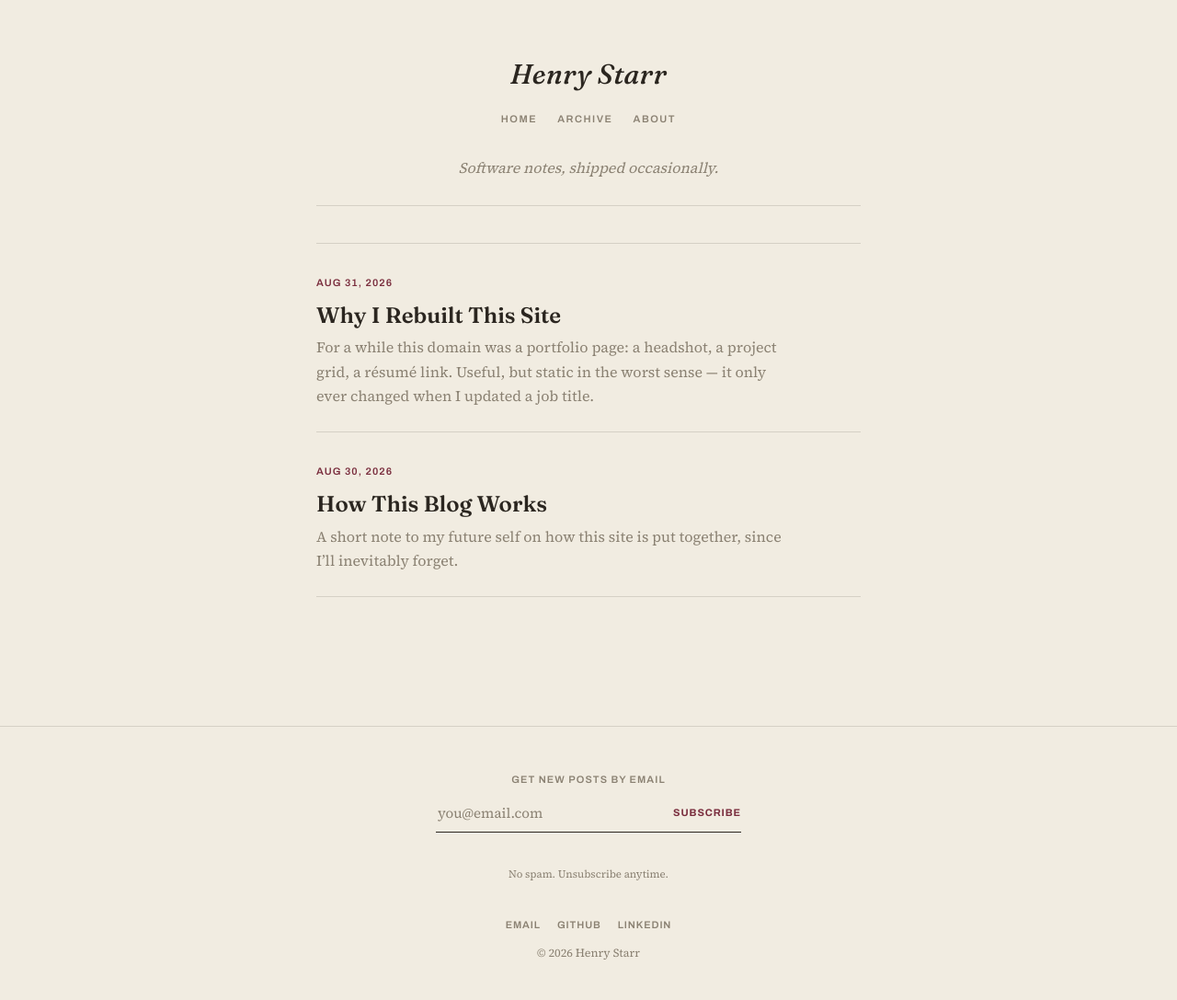
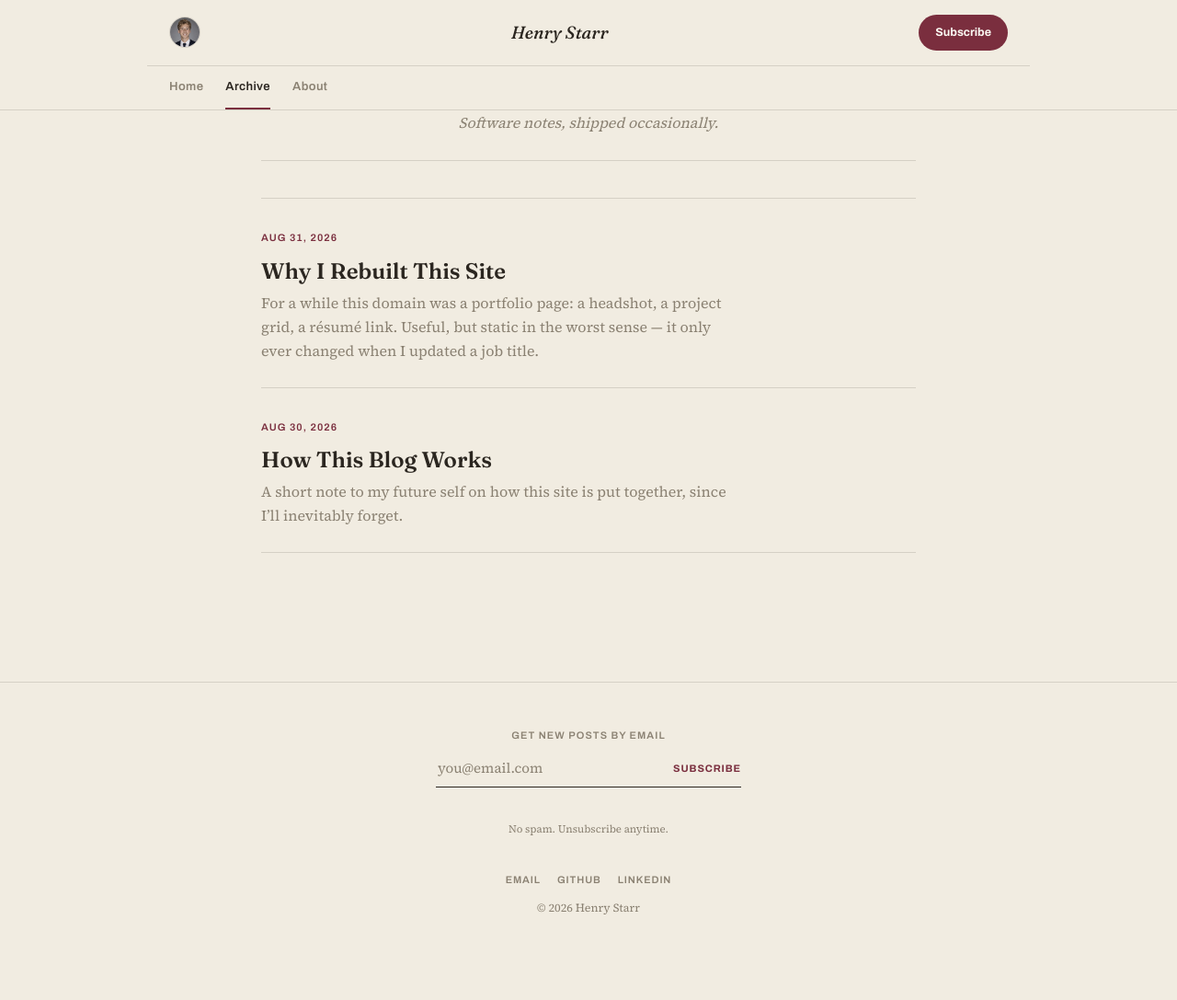
Before and after one commit to henstarr/henstarr.github.io, a Jekyll site: the page built from blog.md, in a window 1280 px wide. Shown: the whole page at 92% size. Built offline with Jekyll 4.4.1, drawn with Linux system fonts in a browser that asks for light colours; after the commit the page ends 1038 px from its top, so only the background shows below that.

Commit message:
Rebuild home as a Substack-style feed, add app header
- Home is now a feed: featured post + up to 4 secondary links, then
  a Latest list with a sidebar subscribe card, matching the Josh
  Hou-style reference layout the user pointed to.
- New site-wide header: avatar, wordmark, Subscribe pill, and a
  Home/Archive/About tab bar with active-state underline.
- Widened the shared content column so Archive/post pages line up
  with the new wider header; reading text itself stays capped at
  640px for line length.
- Swap in the tighter-cropped headshot everywhere (favicon, header
  avatar, bio photo, subscribe-card avatar all share one file).

```diff
--- a/_includes/nav.html
+++ b/_includes/nav.html
@@ -1,8 +1,14 @@
-<header class="masthead">
-  <a class="masthead-word" href="{{ '/' | relative_url }}">{{ site.title }}</a>
-  <nav class="masthead-nav">
-    <a href="{{ '/' | relative_url }}">Home</a>
-    <a href="{{ '/blog/' | relative_url }}">Archive</a>
-    <a href="{{ '/about/' | relative_url }}">About</a>
+<header class="site-header">
+  <div class="site-header-bar">
+    <a class="site-header-avatar" href="{{ '/' | relative_url }}">
+      <img src="{{ '/assets/img/henry-portrait.jpg' | relative_url }}" alt="{{ site.author }}">
+    </a>
+    <a class="site-header-title" href="{{ '/' | relative_url }}">{{ site.title }}</a>
+    <a class="site-header-subscribe" href="#subscribe">Subscribe</a>
+  </div>
+  <nav class="site-header-tabs">
+    <a href="{{ '/' | relative_url }}" class="{% if page.url == '/' %}is-active{% endif %}">Home</a>
+    <a href="{{ '/blog/' | relative_url }}" class="{% if page.url == '/blog/' or page.layout == 'post' %}is-active{% endif %}">Archive</a>
+    <a href="{{ '/about/' | relative_url }}" class="{% if page.url == '/about/' %}is-active{% endif %}">About</a>
   </nav>
 </header>
--- a/assets/css/style.css
+++ b/assets/css/style.css
@@ -43,56 +43,98 @@
 
 img { max-width: 100%; display: block; }
 
-/* ---------- Masthead ---------- */
+/* ---------- Site header ---------- */
 
-.masthead {
-  max-width: 720px;
-  margin: 0 auto;
-  padding: 56px 24px 28px;
-  display: flex;
-  flex-direction: column;
-  align-items: center;
-  gap: 14px;
-  text-align: center;
+.site-header {
+  flex-shrink: 0;
+  border-bottom: 1px solid var(--line);
 }
 
-.masthead-word {
+.site-header-bar {
+  max-width: 960px;
+  margin: 0 auto;
+  padding: 16px 24px;
+  display: flex;
+  align-items: center;
+  gap: 16px;
+}
+
+.site-header-avatar { flex: none; line-height: 0; }
+.site-header-avatar img {
+  width: 34px;
+  height: 34px;
+  border-radius: 50%;
+  object-fit: cover;
+  border: 1px solid var(--line);
+}
+
+.site-header-title {
+  flex: 1;
+  text-align: center;
   font-family: "Fraunces", Georgia, serif;
   font-style: italic;
   font-weight: 600;
-  font-size: 30px;
-  letter-spacing: 0.01em;
+  font-size: 19px;
+  color: var(--ink);
   text-decoration: none;
-  color: var(--ink);
 }
 
-.masthead-nav {
+.site-header-subscribe {
+  flex: none;
+  background: var(--accent);
+  color: var(--surface);
+  font-family: "Archivo", sans-serif;
+  font-size: 12.5px;
+  font-weight: 700;
+  padding: 9px 18px;
+  border-radius: 999px;
+  text-decoration: none;
+  white-space: nowrap;
+}
+.site-header-subscribe:hover { background: var(--ink); }
+
+.site-header-tabs {
+  max-width: 960px;
+  margin: 0 auto;
+  padding: 0 24px;
   display: flex;
-  gap: 22px;
+  gap: 24px;
+  border-top: 1px solid var(--line);
 }
 
-.masthead-nav a {
+.site-header-tabs a {
+  padding: 12px 0;
   font-family: "Archivo", sans-serif;
-  font-size: 11px;
+  font-size: 13px;
   font-weight: 600;
-  letter-spacing: 0.14em;
-  text-transform: uppercase;
+  letter-spacing: 0.03em;
   color: var(--muted);
   text-decoration: none;
-  padding-bottom: 2px;
-  border-bottom: 1px solid transparent;
+  border-bottom: 2px solid transparent;
 }
+.site-header-tabs a:hover { color: var(--ink); }
+.site-header-tabs a.is-active { color: var(--ink); border-bottom-color: var(--accent); }
 
-.masthead-nav a:hover { color: var(--ink); border-bottom-color: var(--accent); }
+@media (max-width: 480px) {
+  .site-header-bar { padding: 14px 16px; gap: 10px; }
+  .site-header-title { font-size: 16px; }
+  .site-header-subscribe { padding: 8px 14px; font-size: 11.5px; }
+  .site-header-tabs { gap: 18px; padding: 0 16px; }
+}
 
 /* ---------- Home / post list ---------- */
 
 main {
   flex: 1 0 auto;
-  max-width: 640px;
+  max-width: 760px;
   margin: 0 auto;
   width: 100%;
   padding: 0 24px 80px;
+}
+
+main .post-content,
+main .page-content {
+  max-width: 640px;
 }
 
 .home-tagline {
@@ -245,6 +287,113 @@
   flex: 1 0 auto;
   display: flex;
   flex-direction: column;
+}
+
+/* ---------- Home feed ---------- */
+
+.home-feed {
+  max-width: 960px;
+  margin: 0 auto;
+  width: 100%;
+  padding: 40px 24px 0;
+}
+
+.feature {
+  display: grid;
+  grid-template-columns: 1.6fr 1fr;
+  gap: 48px;
+  padding-bottom: 40px;
+  border-bottom: 1px solid var(--line);
+}
+
+.feature-eyebrow {
+  display: block;
+  font-family: "Archivo", sans-serif;
+  font-size: 11px;
+  font-weight: 700;
+  letter-spacing: 0.12em;
+  text-transform: uppercase;
+  color: var(--accent);
+  margin: 0 0 14px;
+}
+
+.feature-title {
+  margin: 0 0 14px;
+  font-family: "Fraunces", Georgia, serif;
+  font-weight: 600;
+  font-size: 34px;
+  line-height: 1.15;
+  text-wrap: balance;
+}
+.feature-title a { text-decoration: none; color: var(--ink); }
+.feature-title a:hover { color: var(--accent); }
+
+.feature-excerpt {
+  margin: 0 0 16px;
+  font-size: 17px;
+  color: var(--muted);
+  max-width: 48ch;
+}
+
+.feature-meta {
+  font-family: "Archivo", sans-serif;
+  font-size: 11px;
+  font-weight: 600;
+  letter-spacing: 0.06em;
+  color: var(--muted);
+}
+
+.feature-list {
+  list-style: none;
+  margin: 0;
+  padding: 0;
+  display: flex;
+  flex-direction: column;
+}
+.feature-list li { padding: 16px 0; border-top: 1px solid var(--line); }
+.feature-list li:first-child { border-top: 0; padding-top: 4px; }
+.feature-list a {
+  display: block;
+  font-family: "Fraunces", Georgia, serif;
+  font-weight: 600;
+  font-size: 16px;
+  line-height: 1.35;
+  color: var(--ink);
+  text-decoration: none;
+  margin-bottom: 6px;
+}
+.feature-list a:hover { color: var(--accent); }
+.feature-list span {
+  font-family: "Archivo", sans-serif;
+  font-size: 10.5px;
+  font-weight: 600;
+  letter-spacing: 0.06em;
+  color: var(--muted);
+}
+
+.home-section-title {
+  font-family: "Archivo", sans-serif;
+  font-size: 12px;
+  font-weight: 700;
+  letter-spacing: 0.12em;
+  text-transform: uppercase;
+  color: var(--muted);
+  margin: 40px 0 20px;
+}
+
+.home-latest {
+  display: grid;
+  grid-template-columns: 1fr 300px;
+  gap: 48px;
+  padding-bottom: 56px;
+}
+
+.home-sidebar { padding-top: 40px; }
+.home-sidebar .subscribe-card { margin: 0; max-width: none; }
+
+@media (max-width: 760px) {
+  .feature, .home-latest { grid-template-columns: 1fr; }
+  .home-sidebar { padding-top: 0; }
 }
 
 .landing-eyebrow {
```
Also changed, not shown: _layouts/home.html (+45 -1 lines), assets/img/henry-portrait.jpg.
